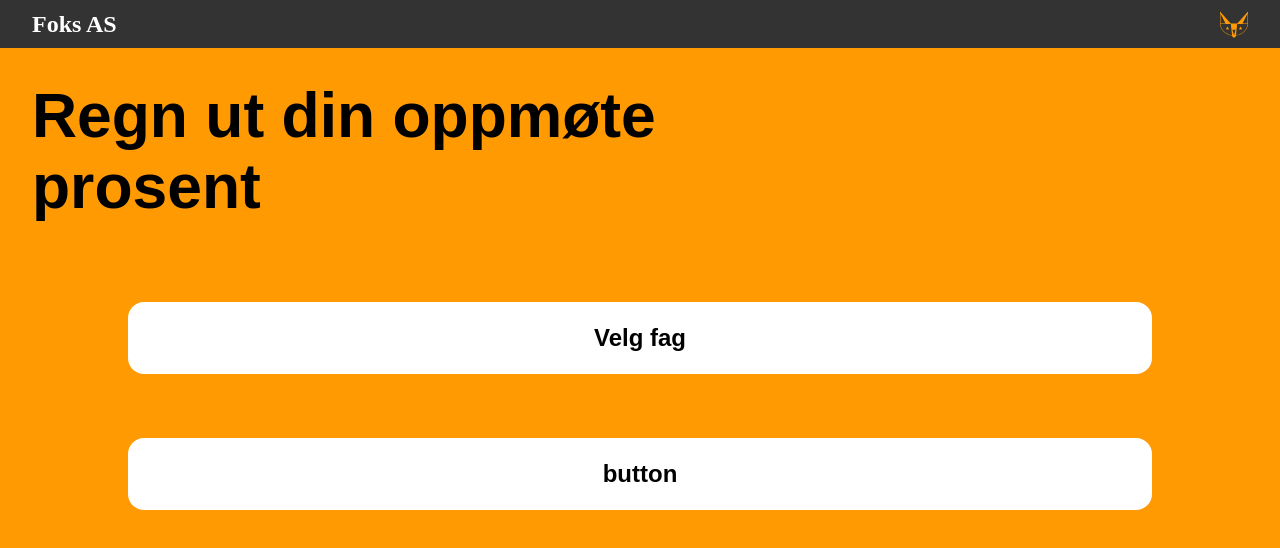
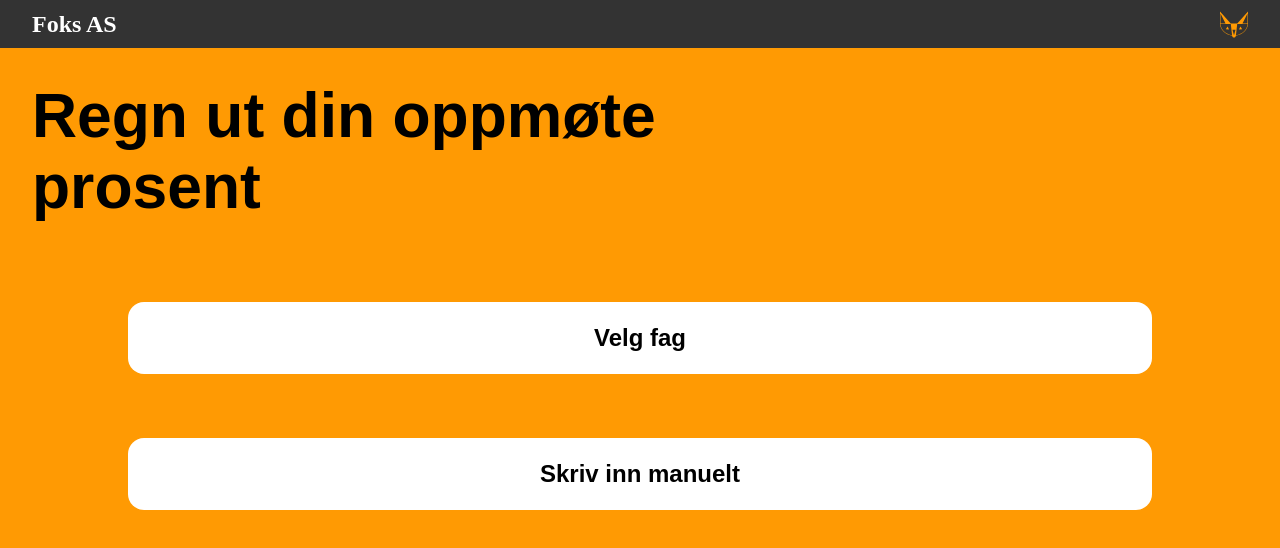
Before and after one commit to SanderTonheim/FoksAS, a React (Create React App) app: page / in a window 1280 px wide. Shown: the top 548 px of the page. Built offline with nearby package versions, Linux system fonts and the light colour scheme.

Commit message:
Start site fix

```diff
--- a/src/App.js
+++ b/src/App.js
@@ -7,13 +7,15 @@ import GlobalStyles from './GlobalStyles'
 function App() {
 	return (
 		<div>
+			<GlobalStyles />
 			<NavBar />
+			<StartSite />
 			<Routes>
+				<Route path='/' />
 				<Route
 					path='/src/components/VelgFagSite.js'
 					element={<VelgFagSite />}
 				/>
-				<Route path='/' element={<StartSite />} />
 			</Routes>
 		</div>
 	)
--- a/src/components/StartSite.js
+++ b/src/components/StartSite.js
@@ -5,24 +5,26 @@ import {
 	StartHeader,
 	ButtonDiv
 } from '../styled/StartSite.styled'
-import BG from '../assets/StartSiteBG.png'
 export const StartSite = () => {
 	const navigate = useNavigate(1)
 	const navigationToVelgFagSite = () => {
 		navigate('/src/pages/VelgFagSite.js')
 	}
+	const navigationToManuelt = () => {
+		navigate('/src/pages/SkrivInnManuelt.js')
+	}
 	return (
-		<>
 		<StartSiteContainer>
 			<GlobalStyles />
 			<StartHeader>
-					<h1>Regn ut din oppmøte <br /> prosent</h1>
+				<h1>
+					Regn ut din oppmøte <br /> prosent
+				</h1>
 			</StartHeader>
 			<ButtonDiv>
 				<button onClick={navigationToVelgFagSite}>Velg fag </button>
-					<button>button </button>
+				<button onClick={navigationToManuelt}>Skriv inn manuelt </button>
 			</ButtonDiv>
 		</StartSiteContainer>
-		</>
 	)
 }
--- a/src/styled/StartSite.styled.js
+++ b/src/styled/StartSite.styled.js
@@ -21,7 +21,7 @@ export const StartHeader = styled.div`
 `
 
 export const ButtonDiv = styled.div`
-	margin-top: 2rem;
+	margin-top: rem;
 	width: 100%;
 	height: 100%;
 	display: flex;
```
Also changed, not shown: src/pages/SkrivInnManuelt.js (added). Lines whose indentation alone changed are shown as unchanged.
